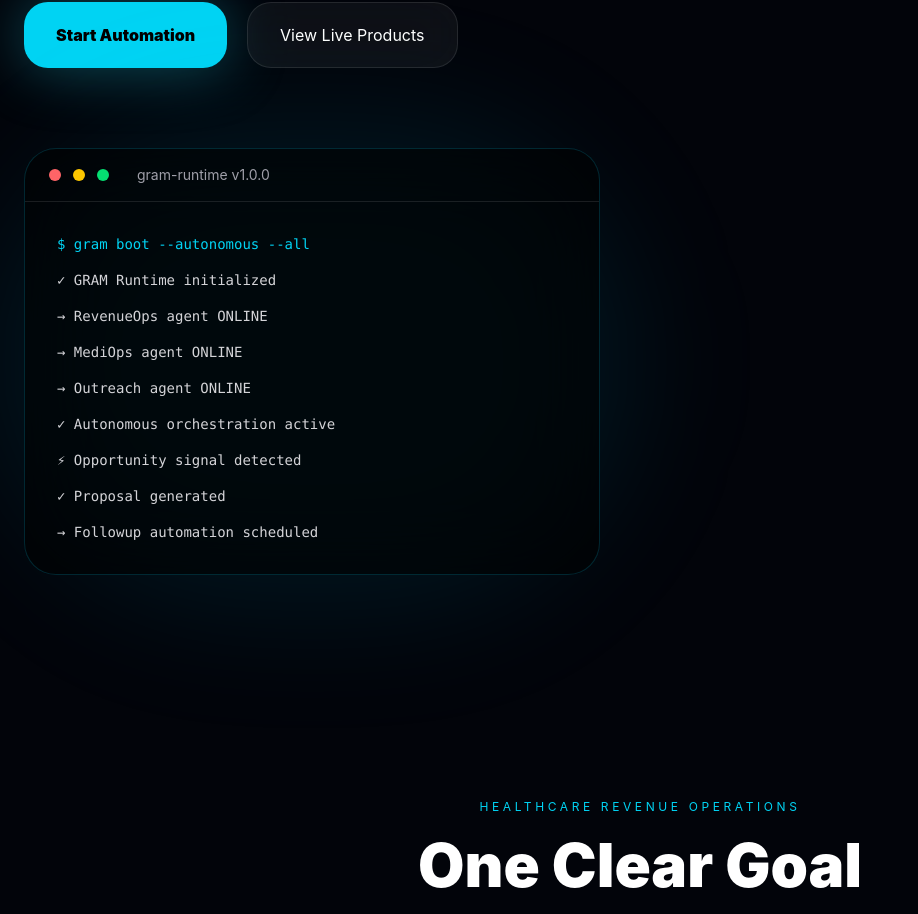
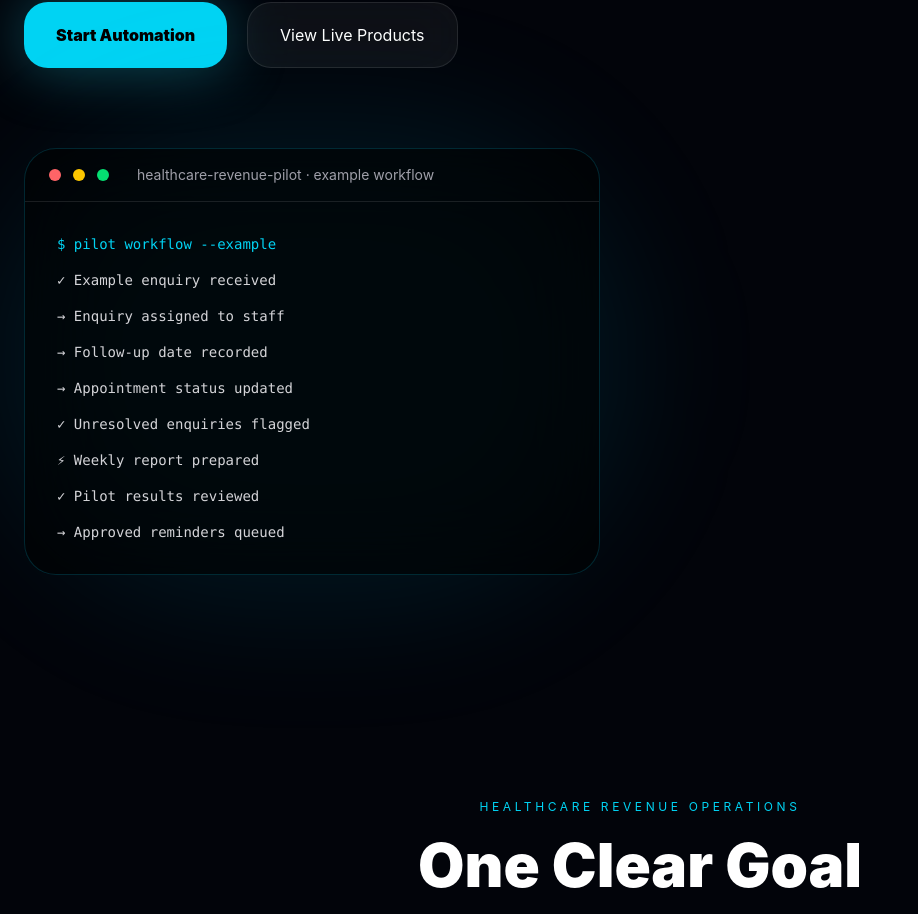
Before and after one commit to swaram143-design/phantomops-ai, a React (Vite) app in the folder phantomops-web/: page / in a window 1280 px wide. Shown: the part 1166-2080 px from the top of the page, without its empty margins (0-918 px from the left). Built offline with nearby package versions, Linux system fonts and the light colour scheme.

Commit message:
Replace simulated runtime terminal with example clinic workflow

```diff
--- a/phantomops-web/src/App.jsx
+++ b/phantomops-web/src/App.jsx
@@ -408,7 +408,7 @@ return (
             <div className="w-3 h-3 rounded-full bg-green-400" />
 
             <p className="ml-4 text-sm text-zinc-400">
-              gram-runtime v1.0.0
+healthcare-revenue-pilot · example workflow
             </p>
 
           </div>
@@ -416,17 +416,17 @@ return (
           <div className="p-8 font-mono text-sm space-y-4 text-zinc-300">
 
             <p className="text-cyan-400">
-              $ gram boot --autonomous --all
+              $ pilot workflow --example
             </p>
 
-            <p>✓ GRAM Runtime initialized</p>
-            <p>→ RevenueOps agent ONLINE</p>
-            <p>→ MediOps agent ONLINE</p>
-            <p>→ Outreach agent ONLINE</p>
-            <p>✓ Autonomous orchestration active</p>
-            <p>⚡ Opportunity signal detected</p>
-            <p>✓ Proposal generated</p>
-            <p>→ Followup automation scheduled</p>
+            <p>✓ Example enquiry received</p>
+            <p>→ Enquiry assigned to staff</p>
+            <p>→ Follow-up date recorded</p>
+            <p>→ Appointment status updated</p>
+            <p>✓ Unresolved enquiries flagged</p>
+            <p>⚡ Weekly report prepared</p>
+            <p>✓ Pilot results reviewed</p>
+            <p>→ Approved reminders queued</p>
 
           </div>
 
```
